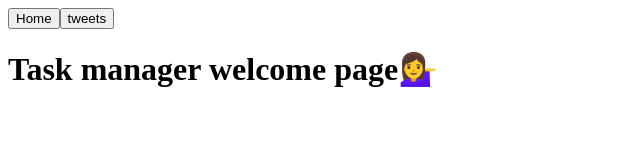
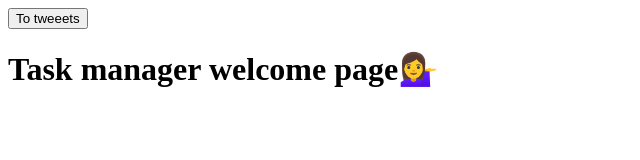
Before and after one commit to NazarSak/-technical-task, a React (Create React App) app: page / in a window 1280 px wide. Shown: the top 160 px of the page, without its empty margins (0-640 px from the left). Built offline with nearby package versions, Linux system fonts and the light colour scheme.

Commit message:
updated pages

```diff
--- a/src/apiUsers/services.js
+++ b/src/apiUsers/services.js
@@ -3,11 +3,9 @@ const url = 'https://64552b05a74f994b3353fee8.mockapi.io/User';
 // url.searchParams.append('page', 1);
 // url.searchParams.append('limit', 3);
 
-const getUser = () => {
+export const getUser = () => {
   return fetch(url, {
     method: 'GET',
     headers: { 'content-type': 'application/json' },
   });
 };
-
-export default getUser;
--- a/src/components/UserItem/UserItem.jsx
+++ b/src/components/UserItem/UserItem.jsx
@@ -3,7 +3,7 @@ import styles from './usersItem.module.css';
 import logo from "../../image/logo.svg"
 import card from "../../image/card-image.svg"
 
-const UserItem = ({ user, setUsers }) => {
+export const UserItem = ({ user, setUsers }) => {
   const users = JSON.parse(localStorage.getItem('users'));
   const { twets, followers, avatar, id, follow } = user;
 
@@ -68,5 +68,3 @@ const UserItem = ({ user, setUsers }) => {
     </li>
   );
 };
-
-export default UserItem;
--- a/src/components/layout/Layout.jsx
+++ b/src/components/layout/Layout.jsx
@@ -1,12 +1,42 @@
 import React from 'react';
-import { Outlet } from 'react-router-dom';
+import { Outlet, useNavigate, useLocation } from 'react-router-dom';
 import { Suspense } from 'react';
-import { Navigation } from 'components/navigation/Navigation';
+import styled from './layout.module.css';
+import { startTransition } from 'react';
 
 export const Layout = () => {
+  const location = useLocation();
+  const navigate = useNavigate();
+
+  const handleGoTweets = navigate => {
+    startTransition(() => {
+      navigate('tweets');
+    });
+  };
+
+  const handleGoHome = navigate => {
+    startTransition(() => {
+      navigate('/');
+    });
+  };
+
   return (
     <div>
-      <Navigation />
+      {location.pathname === '/' && (
+        <button type="button" onClick={() => handleGoTweets(navigate)}>
+          To tweeets
+        </button>
+      )}
+
+      {location.pathname === '/tweets' && (
+        <button
+          type="button"
+          onClick={() => handleGoHome(navigate)}
+          className={styled.butHome}
+        >
+          To home
+        </button>
+      )}
       <Suspense fallback={<div>Loading...</div>}>
         <Outlet />
       </Suspense>
--- /dev/null
+++ b/src/components/layout/layout.module.css
@@ -0,0 +1,3 @@
+.butHome {
+  background-color: brown;
+}
--- a/src/components/navigation/Navigation.jsx
+++ /dev/null
@@ -1,19 +0,0 @@
-import { NavLink } from 'react-router-dom';
-import React from 'react';
-
-export const Navigation = () => {
-    return(
-        <nav>
-            <NavLink to="/">
-                <button>
-                Home
-                </button>
-            </NavLink>
-            <NavLink to="/tweets">
-                <button>
-               tweets
-                </button>
-            </NavLink>
-        </nav>
-    )
-}
--- a/src/index.js
+++ b/src/index.js
@@ -1,6 +1,6 @@
 import React from 'react';
 import ReactDOM from 'react-dom/client';
-import App from './components/App';
+import {App} from './components/App';
 import { BrowserRouter as Router } from 'react-router-dom';
 
 const root = ReactDOM.createRoot(document.getElementById('root'));
--- a/src/pages/TweetsPage.jsx
+++ b/src/pages/TweetsPage.jsx
@@ -1,6 +1,5 @@
-
 import {useEffect, useState} from "react";
-import getUser from "apiUsers/services";
+import { getUser } from "apiUsers/services";
 import { Users } from "components/users/users";
 
 
```
Also changed, not shown: src/components/App.jsx (+8 -52 lines), src/components/users/users.jsx (+6 -12 lines), src/pages/Homepage.jsx (+4 -4 lines).
